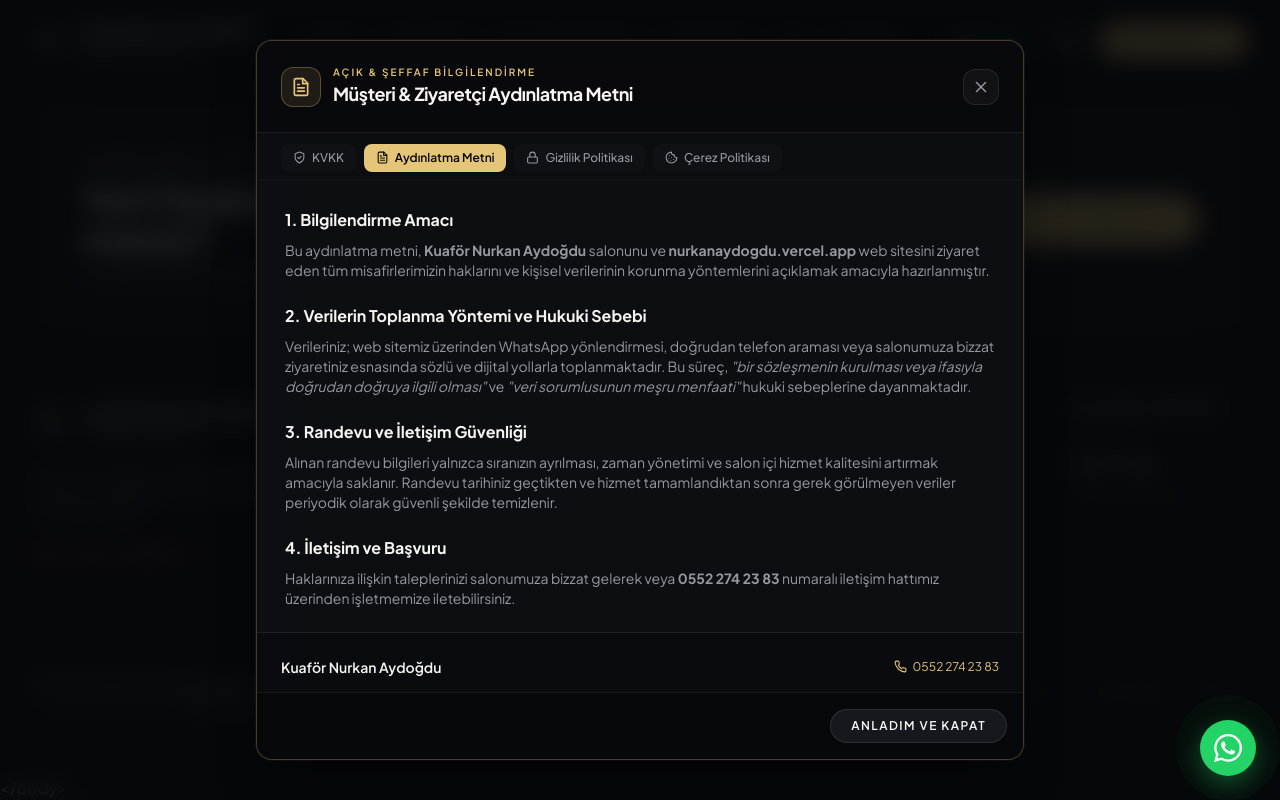
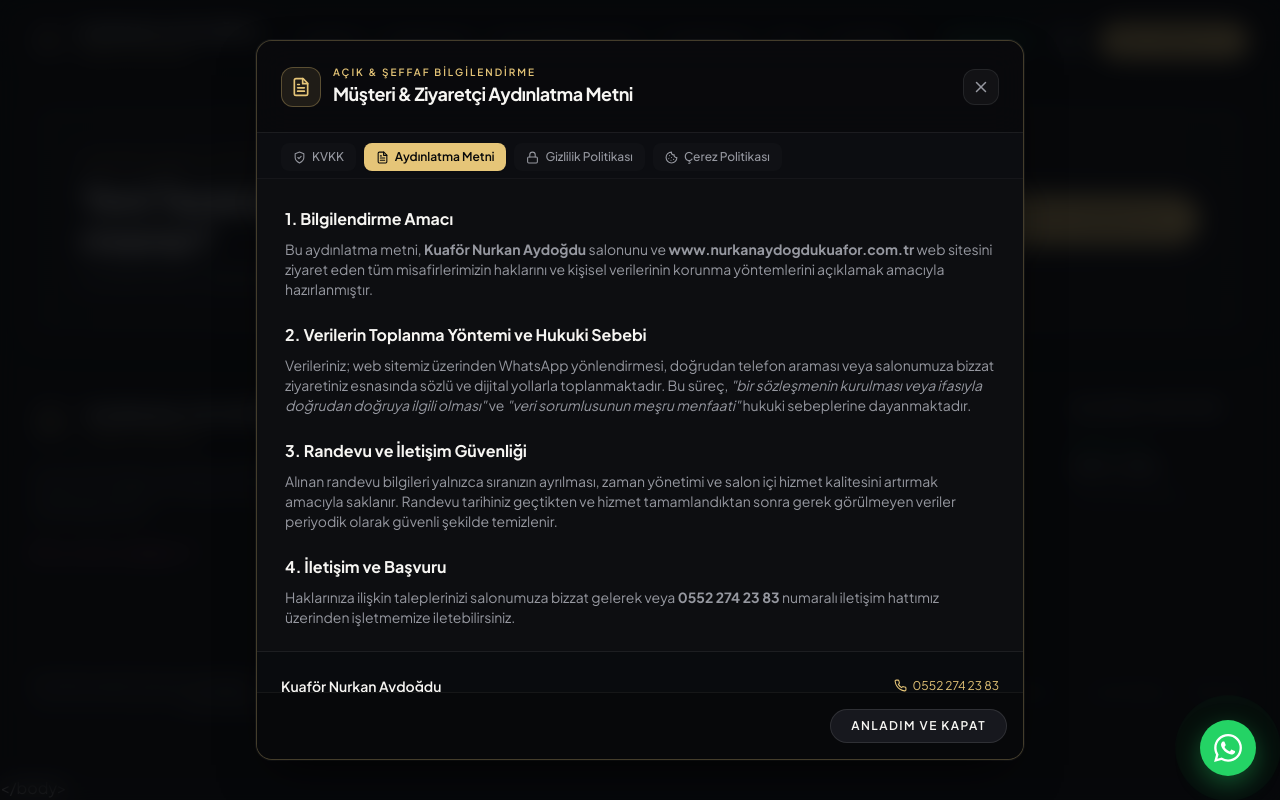
Before and after one commit to MustafaBerkAydogduu/Berber, a React (Vite) app: page / in a window 1280 px wide. Both pictures are taken after a click on the button "Aydınlatma Metni". Shown: the part 8544-9344 px from the top of the page. Built offline with nearby package versions, Linux system fonts and the light colour scheme.

Commit message:
feat: add new custom domain search console verification and update canonical urls

```diff
--- a/index.html
+++ b/index.html
@@ -20,10 +20,11 @@
     <meta name="referrer" content="strict-origin-when-cross-origin" />
 
     <!-- Google Search Console Verification -->
+    <meta name="google-site-verification" content="pEr6rx0_DQ91CU1nQf4izRDAy7G9k10f_zjUmNYLfLk" />
     <meta name="google-site-verification" content="O6mh0wkn3FaFwm89F6yQAJte0r_dUp_OLoOXGMXNndg" />
 
     <!-- Canonical URL -->
-    <link rel="canonical" href="https://nurkanaydogdu.vercel.app/" />
+    <link rel="canonical" href="https://www.nurkanaydogdukuafor.com.tr/" />
 
     <!-- Site Names & App Name Signals for Google & Browsers -->
     <meta name="application-name" content="Kuaför Nurkan Aydoğdu" />
@@ -47,11 +48,11 @@
 
     <!-- Open Graph / Facebook / WhatsApp Preview Meta Tags -->
     <meta property="og:type" content="business.business" />
-    <meta property="og:url" content="https://nurkanaydogdu.vercel.app/" />
+    <meta property="og:url" content="https://www.nurkanaydogdukuafor.com.tr/" />
     <meta property="og:site_name" content="Kuaför Nurkan Aydoğdu" />
     <meta property="og:title" content="Kuaför Nurkan Aydoğdu | Erkek Kuaförü & Saç Tasarımı | Çorum" />
     <meta property="og:description" content="Kuaför Nurkan Aydoğdu - Çorum Üçtutlar Mahallesi Fatih Caddesi No:24/A (Ulukavak Muhtarlığı Karşısı) adresinde saç kesimi, sakal tasarımı ve ferahlatıcı cilt bakımı. Randevu: 0552 274 23 83." />
-    <meta property="og:image" content="https://nurkanaydogdu.vercel.app/nurkan.jpg" />
+    <meta property="og:image" content="https://www.nurkanaydogdukuafor.com.tr/nurkan.jpg" />
     <meta property="og:image:width" content="1200" />
     <meta property="og:image:height" content="630" />
     <meta property="og:image:alt" content="Kuaför Nurkan Aydoğdu - Çorum Erkek Kuaförü" />
@@ -61,7 +62,7 @@
     <meta name="twitter:card" content="summary_large_image" />
     <meta name="twitter:title" content="Kuaför Nurkan Aydoğdu | Erkek Kuaförü & Saç Tasarımı | Çorum" />
     <meta name="twitter:description" content="Kuaför Nurkan Aydoğdu - Çorum'da saç kesimi, sakal tasarımı ve ferahlatıcı cilt bakımı. Randevu: 0552 274 23 83." />
-    <meta name="twitter:image" content="https://nurkanaydogdu.vercel.app/nurkan.jpg" />
+    <meta name="twitter:image" content="https://www.nurkanaydogdukuafor.com.tr/nurkan.jpg" />
 
     <!-- Preconnect Google Fonts for Core Web Vitals Performance -->
     <link rel="preconnect" href="https://fonts.googleapis.com" />
@@ -75,8 +76,8 @@
       "@graph": [
         {
           "@type": "WebSite",
-          "@id": "https://nurkanaydogdu.vercel.app/#website",
-          "url": "https://nurkanaydogdu.vercel.app/",
+          "@id": "https://www.nurkanaydogdukuafor.com.tr/#website",
+          "url": "https://www.nurkanaydogdukuafor.com.tr/",
           "name": "Kuaför Nurkan Aydoğdu",
           "alternateName": [
             "Nurkan Aydoğdu",
@@ -108,12 +109,12 @@
           "description": "Çorum Erkek Kuaförü, Berberlik ve Özel Saç Tasarım Salonu",
           "inLanguage": "tr-TR",
           "publisher": {
-            "@id": "https://nurkanaydogdu.vercel.app/#salon"
+            "@id": "https://www.nurkanaydogdukuafor.com.tr/#salon"
           }
         },
         {
           "@type": ["HairSalon", "BarberShop", "LocalBusiness"],
-          "@id": "https://nurkanaydogdu.vercel.app/#salon",
+          "@id": "https://www.nurkanaydogdukuafor.com.tr/#salon",
           "name": "Kuaför Nurkan Aydoğdu",
           "legalName": "Nurkan Aydoğdu",
           "additionalType": [
@@ -174,9 +175,9 @@
             "Hair Styling",
             "Men Grooming"
           ],
-          "image": "https://nurkanaydogdu.vercel.app/nurkan.jpg",
-          "logo": "https://nurkanaydogdu.vercel.app/favicon-192x192.png",
-          "url": "https://nurkanaydogdu.vercel.app/",
+          "image": "https://www.nurkanaydogdukuafor.com.tr/nurkan.jpg",
+          "logo": "https://www.nurkanaydogdukuafor.com.tr/favicon-192x192.png",
+          "url": "https://www.nurkanaydogdukuafor.com.tr/",
           "telephone": "+905522742383",
           "priceRange": "₺₺",
           "currenciesAccepted": "TRY",
@@ -267,20 +268,20 @@
         },
         {
           "@type": "WebPage",
-          "@id": "https://nurkanaydogdu.vercel.app/#webpage",
-          "url": "https://nurkanaydogdu.vercel.app/",
+          "@id": "https://www.nurkanaydogdukuafor.com.tr/#webpage",
+          "url": "https://www.nurkanaydogdukuafor.com.tr/",
           "name": "Kuaför Nurkan Aydoğdu | Erkek Kuaförü & Saç Tasarımı | Çorum",
           "isPartOf": {
-            "@id": "https://nurkanaydogdu.vercel.app/#website"
+            "@id": "https://www.nurkanaydogdukuafor.com.tr/#website"
           },
           "about": {
-            "@id": "https://nurkanaydogdu.vercel.app/#salon"
+            "@id": "https://www.nurkanaydogdukuafor.com.tr/#salon"
           },
           "inLanguage": "tr-TR"
         },
         {
           "@type": "FAQPage",
-          "@id": "https://nurkanaydogdu.vercel.app/#faq",
+          "@id": "https://www.nurkanaydogdukuafor.com.tr/#faq",
           "mainEntity": [
             {
               "@type": "Question",
@@ -326,31 +327,31 @@
         },
         {
           "@type": "BreadcrumbList",
-          "@id": "https://nurkanaydogdu.vercel.app/#breadcrumb",
+          "@id": "https://www.nurkanaydogdukuafor.com.tr/#breadcrumb",
           "itemListElement": [
             {
               "@type": "ListItem",
               "position": 1,
               "name": "Ana Sayfa",
-              "item": "https://nurkanaydogdu.vercel.app/"
+              "item": "https://www.nurkanaydogdukuafor.com.tr/"
             },
             {
               "@type": "ListItem",
               "position": 2,
               "name": "Hizmetler",
-              "item": "https://nurkanaydogdu.vercel.app/#services"
+              "item": "https://www.nurkanaydogdukuafor.com.tr/#services"
             },
             {
               "@type": "ListItem",
               "position": 3,
               "name": "Hakkımızda",
-              "item": "https://nurkanaydogdu.vercel.app/#about"
+              "item": "https://www.nurkanaydogdukuafor.com.tr/#about"
             },
             {
               "@type": "ListItem",
               "position": 4,
               "name": "İletişim & Konum",
-              "item": "https://nurkanaydogdu.vercel.app/#contact"
+              "item": "https://www.nurkanaydogdukuafor.com.tr/#contact"
             }
           ]
         }
--- a/src/components/LegalModal.jsx
+++ b/src/components/LegalModal.jsx
@@ -81,7 +81,7 @@
             1. Bilgilendirme Amacı
           </h4>
           <p>
-            Bu aydınlatma metni, <strong>Kuaför Nurkan Aydoğdu</strong> salonunu ve <strong>nurkanaydogdu.vercel.app</strong> web sitesini ziyaret eden tüm misafirlerimizin haklarını ve kişisel verilerinin korunma yöntemlerini açıklamak amacıyla hazırlanmıştır.
+            Bu aydınlatma metni, <strong>Kuaför Nurkan Aydoğdu</strong> salonunu ve <strong>www.nurkanaydogdukuafor.com.tr</strong> web sitesini ziyaret eden tüm misafirlerimizin haklarını ve kişisel verilerinin korunma yöntemlerini açıklamak amacıyla hazırlanmıştır.
           </p>
         </div>
 
```
Also changed, not shown: public/robots.txt, 1 other file (tests, documents, lock files or other folders).
